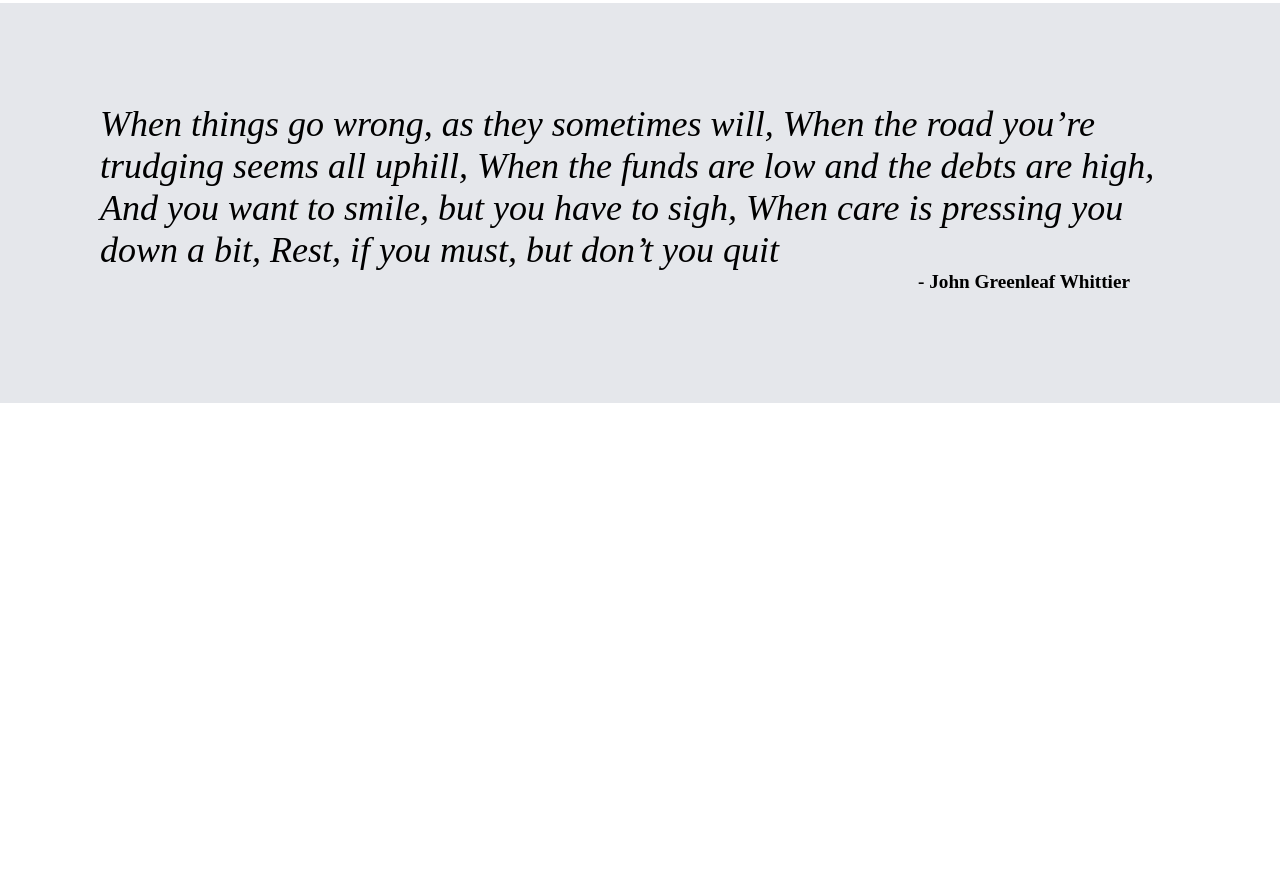
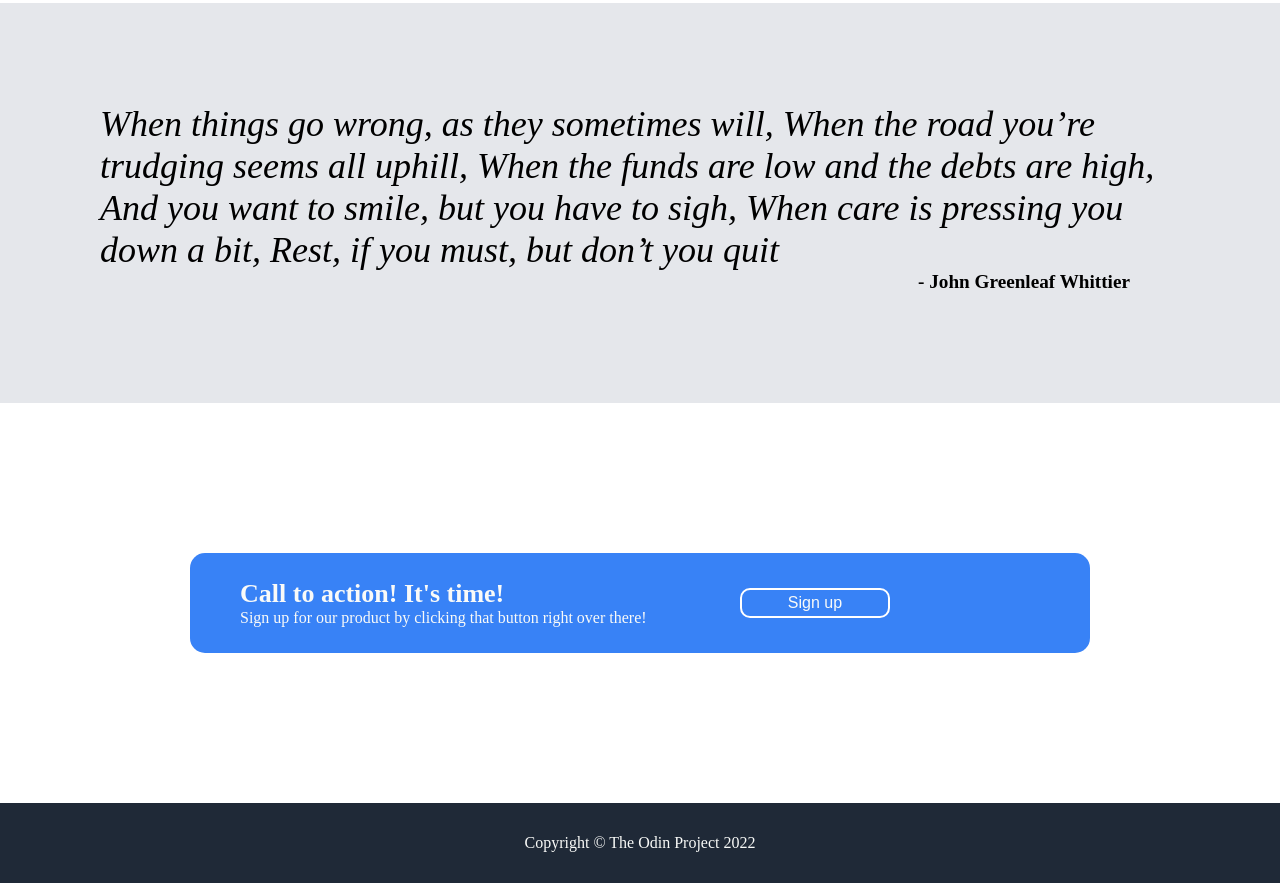
Before and after one commit to oladotunhero/odinProject-Landing-Page, a plain HTML site: page index.html in a window 1280 px wide. Shown: the part 907-1790 px from the top of the page. Before the commit the page ends 1310 px from the top, so only its background shows below. Drawn offline with Linux system fonts and the light colour scheme.

Commit message:
adjusted some part of the project

```diff
--- a/index.html
+++ b/index.html
@@ -11,22 +11,23 @@
     <nav class="navbar">
         <img class="nav-image" src="images/avatar.png" alt="an avatar of me">
         <div class="header-links">
-            <a href="/home/">Homepage</a>
-            <a href="/about/">About</a>
-            <a href="contact">Contact Us</a>
+            <a href="#sect-one">Homepage</a>
+            <a href="#sect-two">About</a>
+            <a href="#sect-four">Contact Us</a>
         </div>
     </nav>
-    <section class="sect-one">
+    <section id = "sect-one">
         <div class="main-container">
             <div class="baby-container">
                 <p class="hero">Welcome to my Page</p>
                 <p>Lorem ipsum dolor sit amet consectetur adipisicing elit. Voluptatibus minus possimus eum saepe libero deleniti labore corporis iste? Libero impedit ipsa minus voluptatum illo labore amet quas magni cum magnam?</p>
-                <button>Sign Up</button>
+                <br>
+                <button class="btn1">Sign Up</button>
             </div>
             <img class="sect-img" src="images/hj.jpg" alt="another avatar">
         </div>
     </section>
-    <section class="sect-two">
+    <section id="sect-two">
         <div class="title">What I am learning at the moment!</div>
             <div class="sect-container">
                  <div class="child">
@@ -58,5 +59,19 @@
                 <p class="speaker">- John Greenleaf Whittier</p>
         </div>
     </section>
+    <section id="sect-four">
+        <div class="call">
+            <div class="action">
+                <p class="time">Call to action! It's time!</p>
+                <p>Sign up for our product by clicking that button right over there!</p>
+            </div>
+            <div class="btn">
+                <button class="btn2">Sign up</button>
+            </div>
+        </div>
+    </section>
+    <footer class="footer">
+        <p class="foot">Copyright &copy; The Odin Project 2022</p>
+    </footer>
 </body>
 </html>
--- a/styles.css
+++ b/styles.css
@@ -15,7 +15,7 @@ nav {
 .nav-image {
     max-width: 100px;
     max-height: 50px;
-    border-radius: 100px;
+    border-radius: 200px;
     padding-top: 10px;
 }
 .header-links {
@@ -30,9 +30,10 @@ a {
 }
 
 /*section one*/
-.sect-one{
+#sect-one{
     background-color: #1F2937;
     height: 400px;
+    gap: 2em;
 }
 .main-container{
     color: #F9FAF8;
@@ -41,11 +42,13 @@ a {
     justify-content: center;
 }
 .baby-container {
-    max-width: 400px;
+    max-width: 500px;
+    padding-right: 100px;
 }
 .hero{
     font-size: 48px;
     font-weight: 800;
+    padding-bottom: 10px ;
 }
 .sect-img{
     border-radius: 100px;
@@ -53,15 +56,16 @@ a {
     height: 300px;
     padding: 30px;
 }
-button {
+.btn1 {
     background-color: #3882F6;
-    border: 0ch;
     color: #F9FAF8;
-    border-radius: 25px;
+    border: 0;
+    width: 80px;
+    border-radius: 5px;
 }
 
 /* Section Two*/
-.sect-two {
+#sect-two {
     height: 400px;
     background-color: white;
 }
@@ -112,3 +116,58 @@ button {
     padding-right: 150px;
     font-size: larger;
 }
+
+/* Section Four */
+#sect-four {
+    height: 400px;
+    background-color: white;
+    display: flex;
+    justify-content: center;
+    align-items: center;
+}
+.call {
+    width: 900px;
+    height: 100px;
+    background-color: #3882F6 ;
+    color: #F9FAF8;
+    display: flex;
+    justify-content: space-between;
+    border-radius: 15px;
+}
+.action {
+    display: flex;
+    flex-direction: column;
+    justify-content: center;
+    padding-left: 50px;
+}
+.time {
+    font-size: 26px;
+    font-weight: bolder;
+}
+.btn{
+    display: flex;
+    justify-content: center;
+    align-items: center;
+    padding-right: 200px;
+}
+.btn2 {
+
+    border: 2px solid white;
+    border-radius: 10px;
+    height: 30px;
+    width: 150px;
+    color: #F9FAF8;
+    background-color: #3882F6;
+    font-size: 16px;
+}
+
+/* Footer */
+.footer {
+    background-color: #1F2937;
+    height: 80px;
+    text-align: center;
+    color: #F9FAF8;
+    display: flex;
+    justify-content: center;
+    align-items: center;
+}
```
